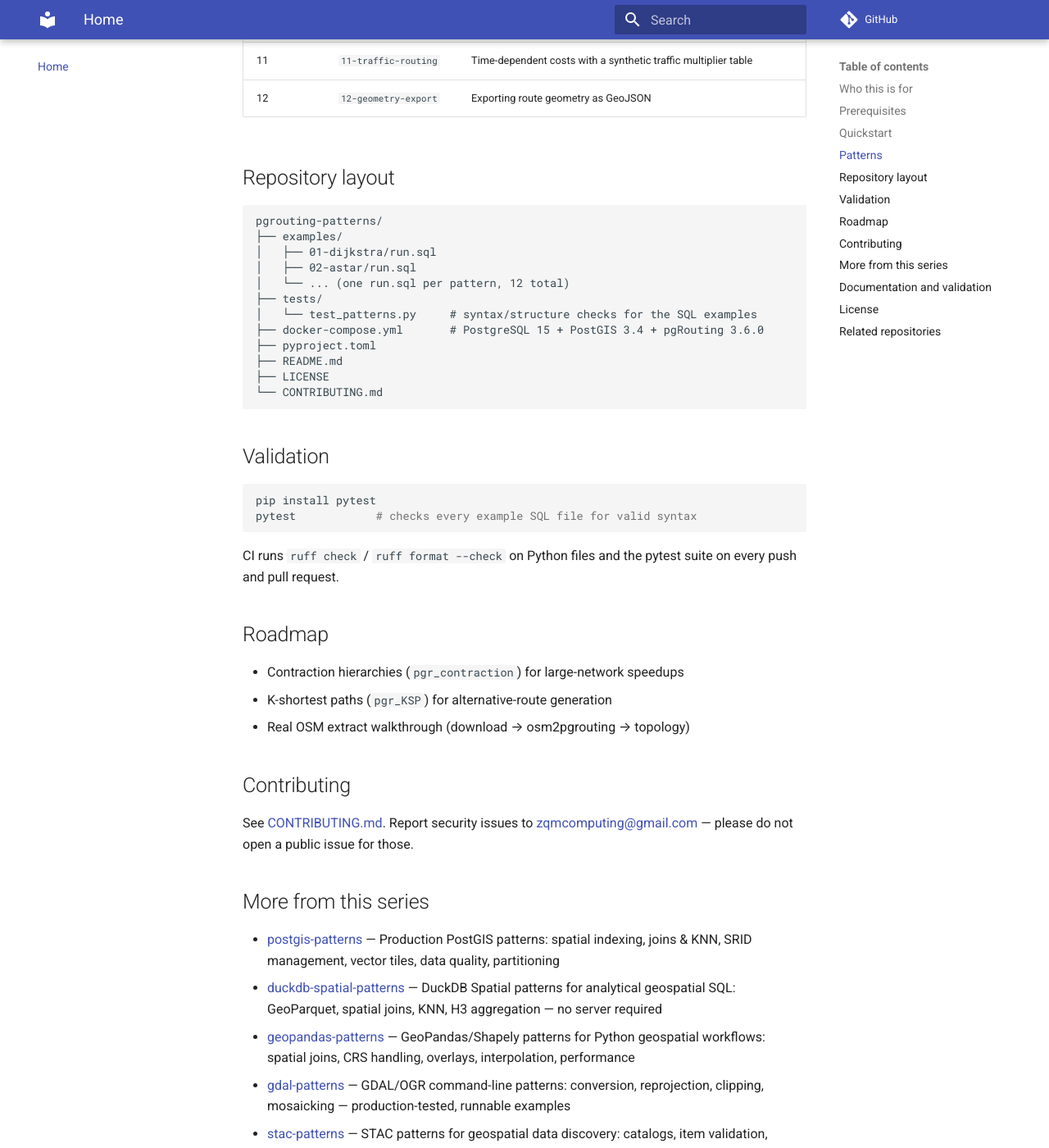
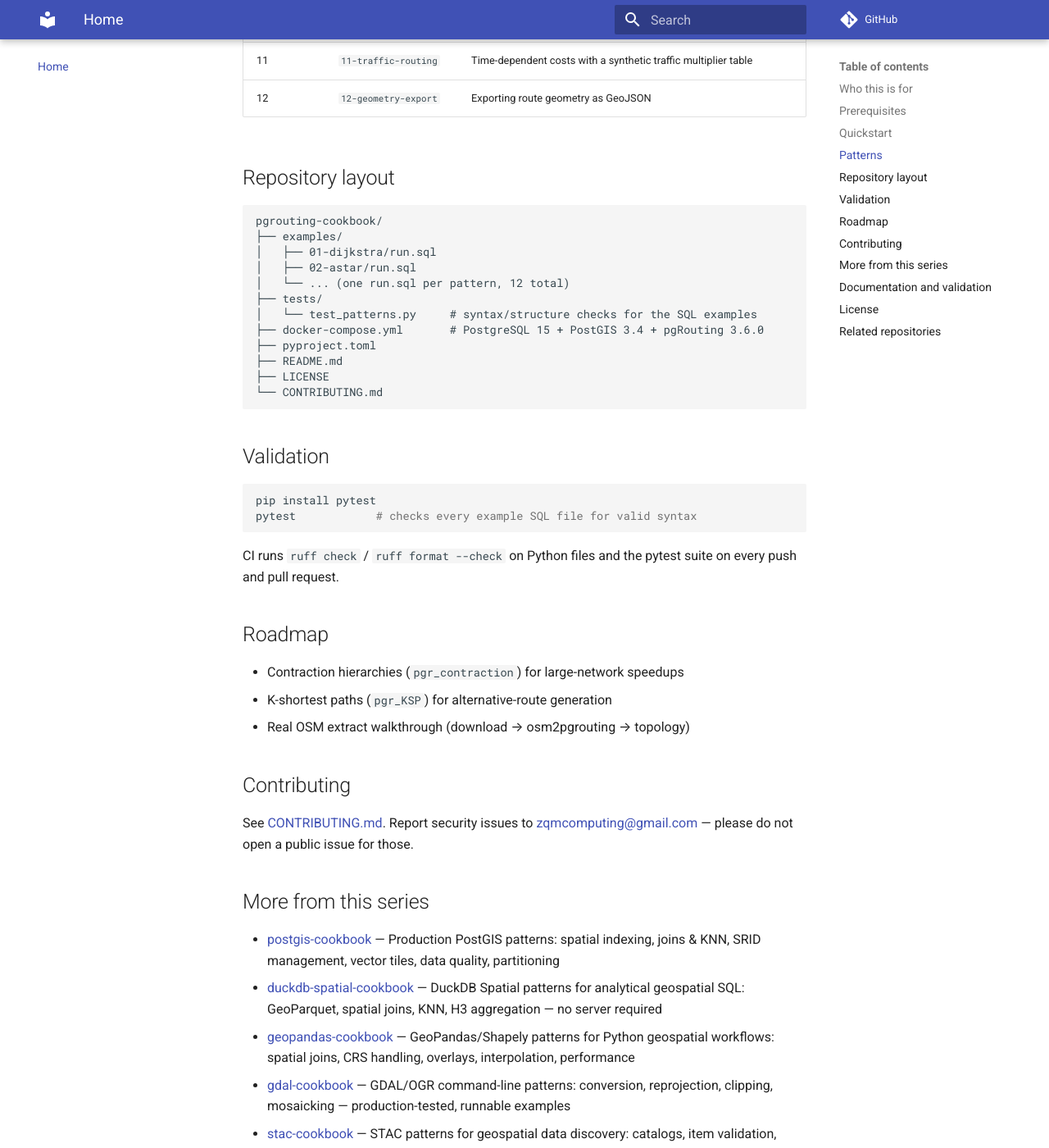
Before and after one commit to ZQM-Computing/pgrouting-cookbook, an MkDocs documentation site: the page built from docs/index.md, in a window 1280 px wide and 1400 px high, scrolled down 1750 px. Shown: the whole window at 82% size. Built offline with MkDocs 1.6.1 and Material for MkDocs 9.7.7, drawn with Linux system fonts in a browser that asks for light colours; comment, search, counter and statistics services are not loaded; some of the changed text lies outside the part shown.

Commit message:
Fix stale *-patterns repo-name refs → *-cookbook

````diff
--- a/docs/index.md
+++ b/docs/index.md
@@ -10,7 +10,7 @@
 <!-- markdownlint-enable MD033 -->
 <!-- ZQM-END -->
 
-[![CI](https://github.com/ZQM-Computing/pgrouting-patterns/actions/workflows/ci.yml/badge.svg)](https://github.com/ZQM-Computing/pgrouting-patterns/actions/workflows/ci.yml)
+[![CI](https://github.com/ZQM-Computing/pgrouting-cookbook/actions/workflows/ci.yml/badge.svg)](https://github.com/ZQM-Computing/pgrouting-cookbook/actions/workflows/ci.yml)
 
 Production-tested pgRouting patterns for PostGIS network analysis — shortest paths, driving distances, isochrones, and traffic-aware routing, all on synthetic data you can run locally.
 
@@ -56,7 +56,7 @@
 ## Repository layout
 
 ```text
-pgrouting-patterns/
+pgrouting-cookbook/
 ├── examples/
 │   ├── 01-dijkstra/run.sql
 │   ├── 02-astar/run.sql
@@ -91,24 +91,24 @@
 
 ## More from this series
 
-- [postgis-patterns](https://github.com/ZQM-Computing/postgis-patterns) — Production PostGIS patterns: spatial indexing, joins & KNN, SRID management, vector tiles, data quality, partitioning
-- [duckdb-spatial-patterns](https://github.com/ZQM-Computing/duckdb-spatial-patterns) — DuckDB Spatial patterns for analytical geospatial SQL: GeoParquet, spatial joins, KNN, H3 aggregation — no server required
-- [geopandas-patterns](https://github.com/ZQM-Computing/geopandas-patterns) — GeoPandas/Shapely patterns for Python geospatial workflows: spatial joins, CRS handling, overlays, interpolation, performance
-- [gdal-patterns](https://github.com/ZQM-Computing/gdal-patterns) — GDAL/OGR command-line patterns: conversion, reprojection, clipping, mosaicking — production-tested, runnable examples
-- [stac-patterns](https://github.com/ZQM-Computing/stac-patterns) — STAC patterns for geospatial data discovery: catalogs, item validation, search API, bulk operations, cloud deployment
-- [maplibre-patterns](https://github.com/ZQM-Computing/maplibre-patterns) — MapLibre GL JS patterns for frontend vector tile rendering: custom layers, 3D terrain, performance tuning, interactive maps
-- [cog-patterns](https://github.com/ZQM-Computing/cog-patterns) — Cloud Optimized GeoTIFF patterns: creation, validation, TiTiler serving, xarray integration, performance benchmarking
-- [geoparquet-patterns](https://github.com/ZQM-Computing/geoparquet-patterns) — GeoParquet patterns for columnar geospatial analytics: partitioning, predicate pushdown, DuckDB/Spark integration
-- [h3-patterns](https://github.com/ZQM-Computing/h3-patterns) — H3 hexagonal grid patterns: indexing, aggregation, visualization, grid comparisons, performance benchmarks
+- [postgis-cookbook](https://github.com/ZQM-Computing/postgis-cookbook) — Production PostGIS patterns: spatial indexing, joins & KNN, SRID management, vector tiles, data quality, partitioning
+- [duckdb-spatial-cookbook](https://github.com/ZQM-Computing/duckdb-spatial-cookbook) — DuckDB Spatial patterns for analytical geospatial SQL: GeoParquet, spatial joins, KNN, H3 aggregation — no server required
+- [geopandas-cookbook](https://github.com/ZQM-Computing/geopandas-cookbook) — GeoPandas/Shapely patterns for Python geospatial workflows: spatial joins, CRS handling, overlays, interpolation, performance
+- [gdal-cookbook](https://github.com/ZQM-Computing/gdal-cookbook) — GDAL/OGR command-line patterns: conversion, reprojection, clipping, mosaicking — production-tested, runnable examples
+- [stac-cookbook](https://github.com/ZQM-Computing/stac-cookbook) — STAC patterns for geospatial data discovery: catalogs, item validation, search API, bulk operations, cloud deployment
+- [maplibre-cookbook](https://github.com/ZQM-Computing/maplibre-cookbook) — MapLibre GL JS patterns for frontend vector tile rendering: custom layers, 3D terrain, performance tuning, interactive maps
+- [cog-cookbook](https://github.com/ZQM-Computing/cog-cookbook) — Cloud Optimized GeoTIFF patterns: creation, validation, TiTiler serving, xarray integration, performance benchmarking
+- [geoparquet-cookbook](https://github.com/ZQM-Computing/geoparquet-cookbook) — GeoParquet patterns for columnar geospatial analytics: partitioning, predicate pushdown, DuckDB/Spark integration
+- [h3-cookbook](https://github.com/ZQM-Computing/h3-cookbook) — H3 hexagonal grid patterns: indexing, aggregation, visualization, grid comparisons, performance benchmarks
 - [qgis-resources](https://github.com/ZQM-Computing/qgis-resources) — QGIS expressions, PyQGIS snippets, Processing scripts, styles, and QField field-collection guides
 - [geospatial-api-reference](https://github.com/ZQM-Computing/geospatial-api-reference) — OGC API – Features reference implementation with FastAPI and PostGIS backends
-- [ollama-fleet-patterns](https://github.com/ZQM-Computing/ollama-fleet-patterns) — Ollama fleet operations: model management, health checks, load-spreading, VRAM budgeting, dependency-light RAG
+- [ollama-fleet-cookbook](https://github.com/ZQM-Computing/ollama-fleet-cookbook) — Ollama fleet operations: model management, health checks, load-spreading, VRAM budgeting, dependency-light RAG
 - [proxmox-ceph-operations](https://github.com/ZQM-Computing/proxmox-ceph-operations) — Proxmox VE + Ceph operations runbooks: health checks, backup discipline, OSD replacement, upgrade checklists
-- [geospatial-patterns](https://github.com/ZQM-Computing/geospatial-patterns) — Umbrella index for all ZQM geospatial pattern repos
+- [geospatial-cookbooks](https://github.com/ZQM-Computing/geospatial-cookbooks) — Umbrella index for all ZQM geospatial pattern repos
 
 ## Documentation and validation
 
-For setup instructions, reproducible examples, data provenance, CRS/SRID assumptions, security guidance, and dependency labels, follow the [ZQM geospatial repository documentation standard](https://github.com/ZQM-Computing/geospatial-patterns/blob/main/docs/repository-documentation-standard.md).
+For setup instructions, reproducible examples, data provenance, CRS/SRID assumptions, security guidance, and dependency labels, follow the [ZQM geospatial repository documentation standard](https://github.com/ZQM-Computing/geospatial-cookbooks/blob/main/docs/repository-documentation-standard.md).
 
 The configured CI workflow is the source of truth for automated checks. A passing workflow establishes only that its checks passed for that commit; it does not certify production deployment or prove that every dependency and operating environment was covered.
 
@@ -118,13 +118,13 @@
 
 ## Related repositories
 
-- [ZQM Geospatial Patterns](https://github.com/ZQM-Computing/geospatial-patterns) — umbrella index of all geospatial pattern repos
-- [postgis-patterns](https://github.com/ZQM-Computing/postgis-patterns) — production PostGIS patterns & best practices
-- [duckdb-spatial-patterns](https://github.com/ZQM-Computing/duckdb-spatial-patterns) — DuckDB Spatial patterns for analytical geospatial SQL
+- [ZQM Geospatial Patterns](https://github.com/ZQM-Computing/geospatial-cookbooks) — umbrella index of all geospatial pattern repos
+- [postgis-cookbook](https://github.com/ZQM-Computing/postgis-cookbook) — production PostGIS patterns & best practices
+- [duckdb-spatial-cookbook](https://github.com/ZQM-Computing/duckdb-spatial-cookbook) — DuckDB Spatial patterns for analytical geospatial SQL
 - [geospatial-api-reference](https://github.com/ZQM-Computing/geospatial-api-reference) — OGC API - Features with FastAPI + PostGIS
 - [qgis-resources](https://github.com/ZQM-Computing/qgis-resources) — QGIS expressions, PyQGIS, styles, and QField guides
 - [proxmox-ceph-operations](https://github.com/ZQM-Computing/proxmox-ceph-operations) — Proxmox VE + Ceph operations runbooks
-- [ollama-fleet-patterns](https://github.com/ZQM-Computing/ollama-fleet-patterns) — Ollama fleet operations & a minimal RAG reference
+- [ollama-fleet-cookbook](https://github.com/ZQM-Computing/ollama-fleet-cookbook) — Ollama fleet operations & a minimal RAG reference
 
 *Part of [ZQM Computing](https://github.com/ZQM-Computing) — geospatial engineering, scientific computing, and infrastructure patterns; the geospatial arm of [ZQM Labs](https://zqmlabs.com), makers of Z's Quests & Mischief location games.*
 
--- a/mkdocs.yml
+++ b/mkdocs.yml
@@ -2,7 +2,7 @@
 site_url: https://pgrouting.zqmlabs.com/
 site_description: pgRouting patterns — shortest path, driving distance, isochrones, turn restrictions, traffic-aware routing
 site_author: ZQM Computing
-repo_url: https://github.com/ZQM-Computing/pgrouting-patterns
+repo_url: https://github.com/ZQM-Computing/pgrouting-cookbook
 
 theme:
   name: material
--- a/pyproject.toml
+++ b/pyproject.toml
@@ -1,5 +1,5 @@
 [project]
-name = "pgrouting-patterns"
+name = "pgrouting-cookbook"
 version = "0.1.0"
 description = "pgRouting patterns for PostGIS network analysis"
 readme = "README.md"
@@ -9,7 +9,7 @@
 keywords = ["pgrouting", "postgis", "routing", "network-analysis", "sql"]
 
 [project.urls]
-Homepage = "https://github.com/ZQM-Computing/pgrouting-patterns"
+Homepage = "https://github.com/ZQM-Computing/pgrouting-cookbook"
 
 [tool.ruff]
 line-length = 120
````
Also changed, not shown: 1 other file.
